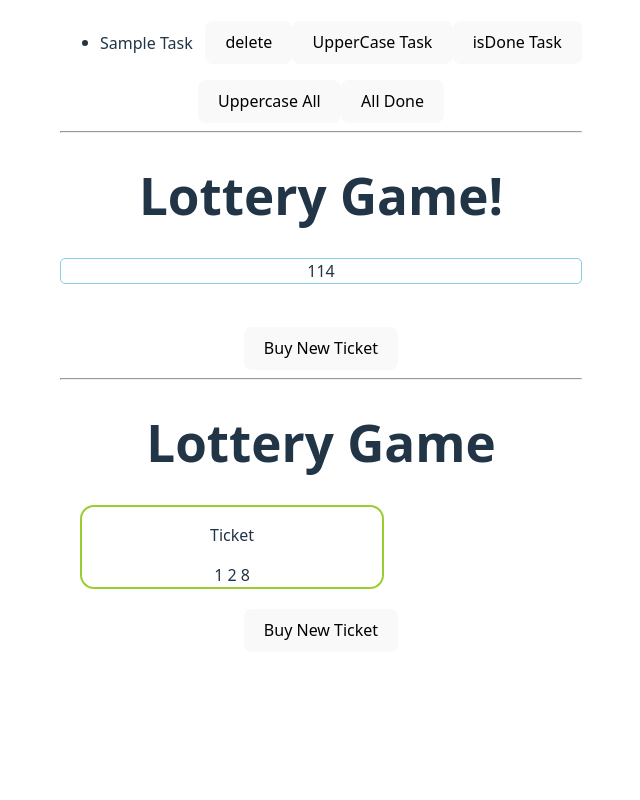
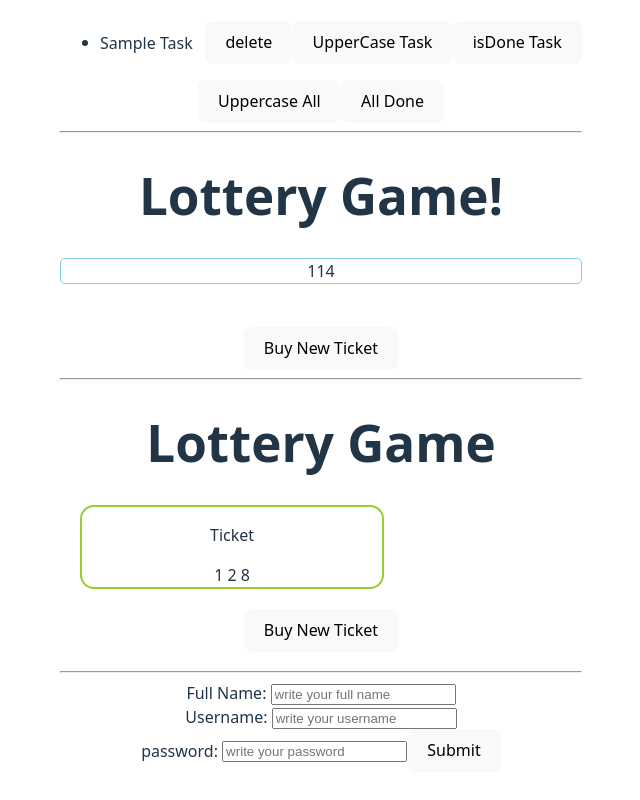
Before and after one commit to Aditya-Gujarkar/Learning-React, a React (Vite) app in the folder react-states/: page / in a window 1280 px wide. Shown: the part 614-1414 px from the top of the page, without its empty margins (319-959 px from the left). Before the commit the page ends 1317 px from the top, so only its background shows below. Built offline with nearby package versions, Linux system fonts and the light colour scheme.

Commit message:
added beginning of for

```diff
--- a/react-states/src/App.jsx
+++ b/react-states/src/App.jsx
@@ -8,6 +8,7 @@ import ToDoApp from './ToDoApp'
 import LotteryBasic from './LotteryBasic'
 import ALotteryGame from './ALotteryGame'
 import {sum} from "./helper"
+import Form from './Form'
 
 function App() {
   // const [count, setCount] = useState(0)
@@ -49,6 +50,8 @@ function App() {
       <LotteryBasic />
       <hr />
       <ALotteryGame n={3} winningCond={winningCond}/>
+      <hr />
+      <Form />
     </>
   )
 }
--- /dev/null
+++ b/react-states/src/Form.jsx
@@ -0,0 +1,67 @@
+import { useState } from "react";
+
+export default function Form() {
+  const [formData, setformData] = useState({
+    fullName:"",
+    userName:"",
+    password:"",
+  });
+
+  // we won't be using this in case of multiple inputs in form
+//   let handleNameChange = (event) => {
+//     setFullName(event.target.value);
+//   };
+
+// USING COMMON HANDLER for handling multiple inputs
+let handleInputChange=(event)=>{
+    setformData((formData)=> {
+    return {...formData,[event.target.name]: event.target.value}
+    })
+}
+// to prevent default behaviour of form (which is to refresh the page)
+let handleSubmit=(event)=>{
+    event.preventDefault();
+    console.log(formData);
+    setformData({        // resetting form after its submission
+        fullName:"",
+        userName:"",
+        password:"",
+    })
+}
+
+  return (
+    <form onSubmit={handleSubmit}>
+      {/* using label in form (can't use for bcz it is a attribute in js) so we use htmlFor */}
+      <label htmlFor="fullName">Full Name:&nbsp;</label>
+      <input
+        type="text"
+        placeholder="write your full name"
+        id="fullName"
+        value={formData.fullName}
+        name="fullName"
+        onChange={handleInputChange}
+      />
+        <br />
+      <label htmlFor="userName">Username:&nbsp;</label>
+      <input
+        type="text"
+        placeholder="write your username"
+        id="userName"
+        value={formData.userName}
+        name="userName"
+        onChange={handleInputChange}
+      />
+              <br />
+      <label htmlFor="password">password:&nbsp;</label>
+      <input
+        type="password"
+        placeholder="write your password"
+        id="password"
+        value={formData.password}
+        name="password"
+        onChange={handleInputChange}
+      />
+      <button>Submit</button>
+    </form>
+  );
+}
```
